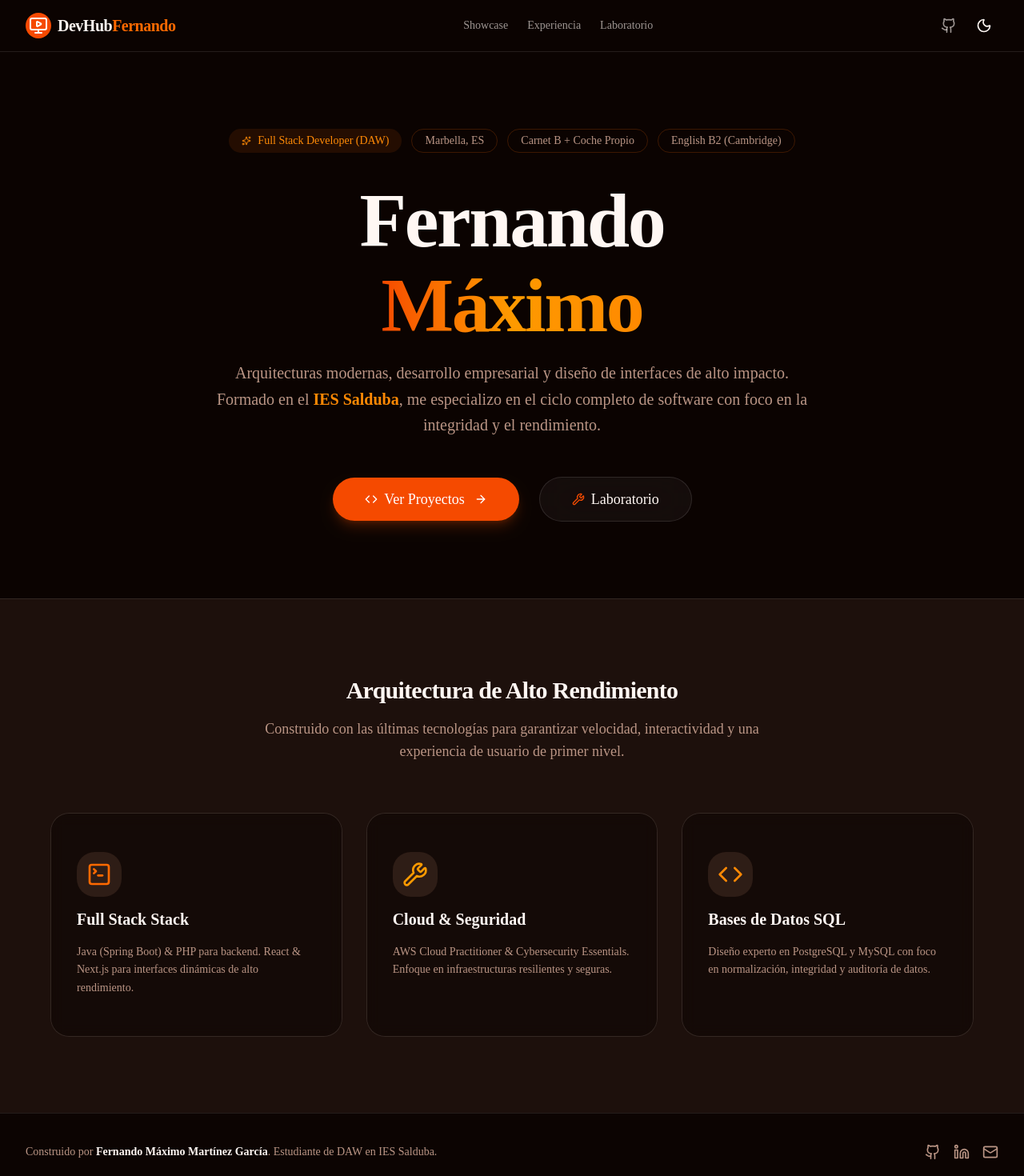
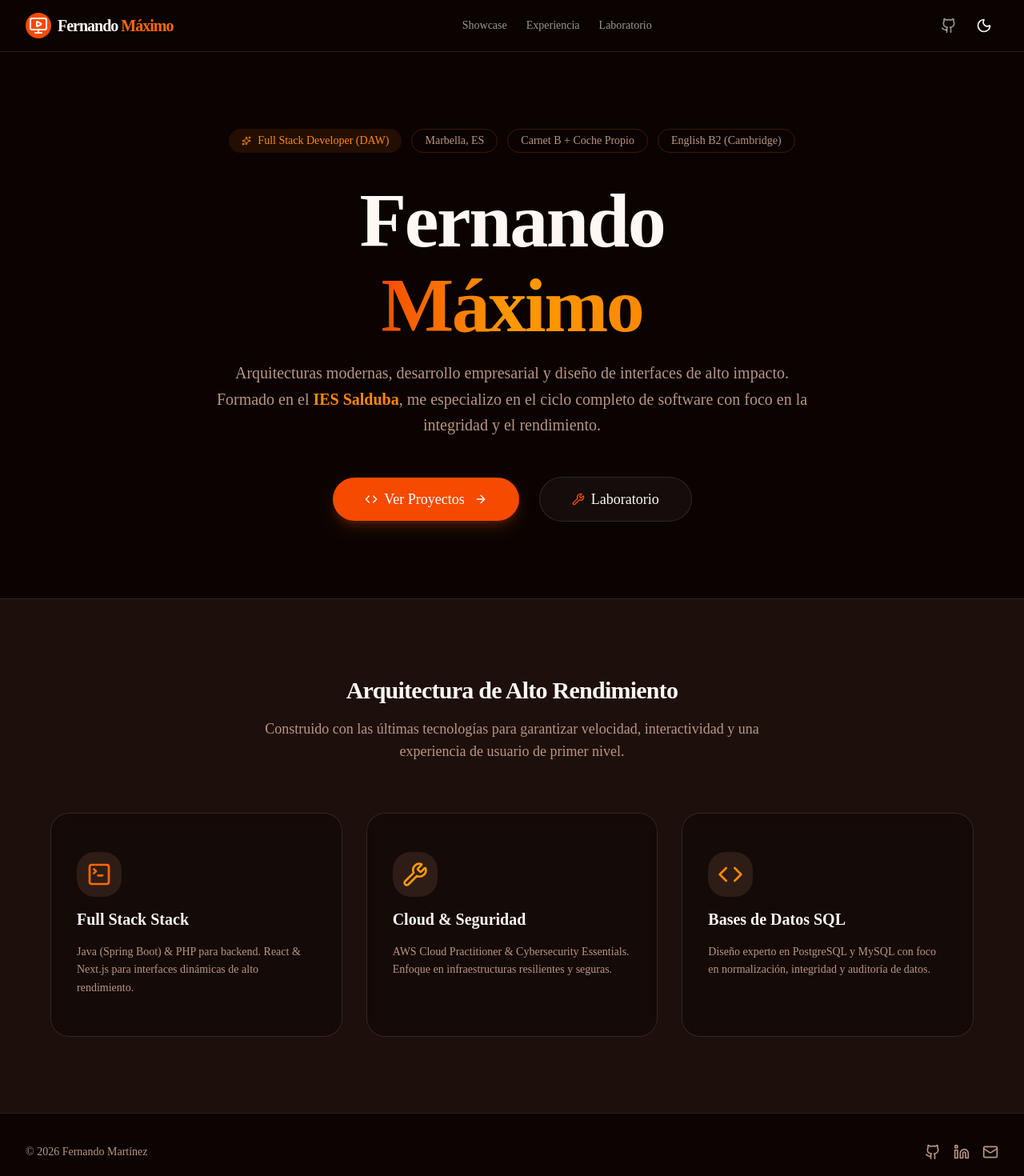
Before and after one commit to fmargar/dev-hub-fernando, a Next.js app: page / in a window 1280 px wide. Shown: the top 1470 px of the page at 80% size. Built offline with nearby package versions, Linux system fonts and the light colour scheme.

Commit message:
feat: complete SEO configuration and brand standardization

```diff
--- a/app/layout.tsx
+++ b/app/layout.tsx
@@ -16,8 +16,35 @@ const geistMono = Geist_Mono({
 });
 
 export const metadata: Metadata = {
-  title: "DevHub Fernando | Portfolio",
-  description: "DevHub de Fernando Máximo Martínez García, estudiante de DAW.",
+  metadataBase: new URL("https://fmargar.es"),
+  title: "Fernando Martínez | Full Stack Developer",
+  description: "Desarrollador Full Stack especializado en arquitecturas modernas, Cloud y soluciones empresariales de alto rendimiento.",
+  openGraph: {
+    title: "Fernando Martínez | Full Stack Developer",
+    description: "Portafolio profesional de Fernando Martínez. Especialista en React, Next.js, Node.js y soluciones Cloud.",
+    url: "https://fmargar.es",
+    siteName: "Fernando Martínez Portfolio",
+    images: [
+      {
+        url: "/og-image.png",
+        width: 1200,
+        height: 630,
+        alt: "Fernando Martínez - Full Stack Developer",
+      },
+    ],
+    locale: "es_ES",
+    type: "website",
+  },
+  twitter: {
+    card: "summary_large_image",
+    title: "Fernando Martínez | Full Stack Developer",
+    description: "Desarrollador Full Stack especializado en arquitecturas modernas y Cloud.",
+    images: ["/og-image.png"],
+  },
+  robots: {
+    index: true,
+    follow: true,
+  },
 };
 
 export default function RootLayout({
--- a/components/layout/Footer.tsx
+++ b/components/layout/Footer.tsx
@@ -6,12 +6,8 @@ export function Footer() {
         <footer className="border-t bg-background">
             <div className="container mx-auto flex flex-col items-center justify-between gap-4 py-10 md:h-24 md:flex-row md:py-0 px-4 md:px-8">
                 <div className="flex flex-col items-center gap-4 md:items-start md:gap-2 text-center md:text-left">
-                    <p className="text-sm leading-loose text-muted-foreground">
-                        Construido por{" "}
-                        <span className="font-semibold text-foreground">
-                            Fernando Máximo Martínez García
-                        </span>
-                        . Estudiante de DAW en IES Salduba.
+                    <p className="text-sm text-muted-foreground font-medium">
+                        © {new Date().getFullYear()} Fernando Martínez
                     </p>
                 </div>
                 <div className="flex items-center space-x-4 text-muted-foreground">
--- a/components/layout/Navbar.tsx
+++ b/components/layout/Navbar.tsx
@@ -21,7 +21,9 @@ export function Navbar() {
                     >
                         <MonitorPlay className="h-6 w-6 text-white" />
                     </motion.div>
-                    <span className="text-xl font-bold tracking-tight">DevHub<span className="text-orange-500">Fernando</span></span>
+                    <span className="text-xl font-bold tracking-tighter">
+              Fernando <span className="text-orange-500">Máximo</span>
+            </span>
                 </Link>
 
                 <nav className="flex items-center space-x-6 text-sm font-medium">
```
